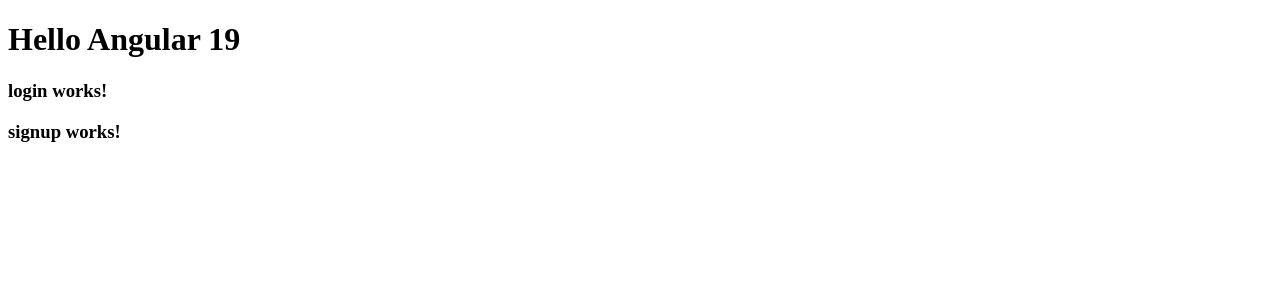
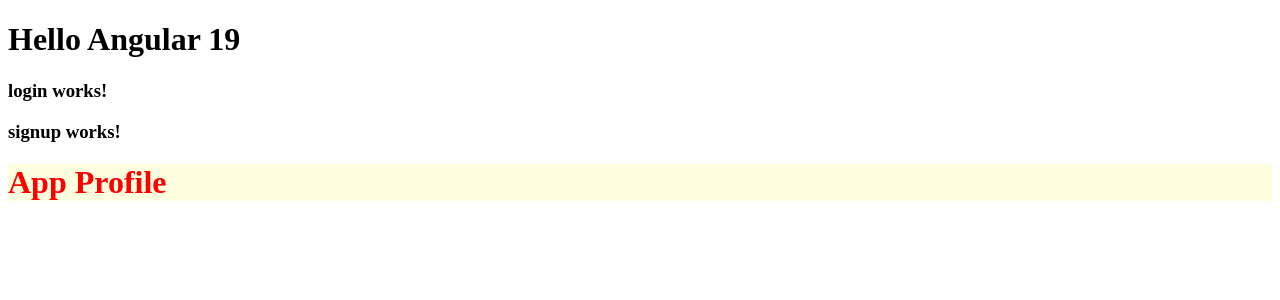
Before and after one commit to vikram-tatva/angular-19-learn, an Angular app: page / in a window 1280 px wide. Shown: the top 300 px of the page. Built offline with nearby package versions, Linux system fonts and the light colour scheme.

Commit message:
NG19L-001 Create Profile Custome Component
NG19L-001 Create Profile Custome Component

```diff
--- a/src/app/app.component.html
+++ b/src/app/app.component.html
@@ -5,3 +5,4 @@
 <h3>
   <app-signup></app-signup>
 </h3>
+<app-profile></app-profile>
--- a/src/app/app.component.ts
+++ b/src/app/app.component.ts
@@ -2,10 +2,11 @@
 import { RouterOutlet } from '@angular/router';
 import { LoginComponent } from "./login/login.component";
 import { SignupComponent } from "./signup/signup.component";
+import { ProfileComponent } from './profile/profile.component';
 
 @Component({
   selector: 'app-root',
-  imports: [RouterOutlet, LoginComponent, SignupComponent],
+  imports: [RouterOutlet, LoginComponent, SignupComponent, ProfileComponent],
   templateUrl: './app.component.html',
   styleUrl: './app.component.css'
 })
--- /dev/null
+++ b/src/app/profile/profile.component.ts
@@ -0,0 +1,16 @@
+import { Component } from "@angular/core";
+
+@Component({
+    selector:"app-profile",
+    template:`<h1>App Profile</h1>`,
+    styles:`
+        h1{
+            color:red;
+            background-color:lightyellow;
+        }
+    `
+})
+
+export class ProfileComponent{
+
+}
```
